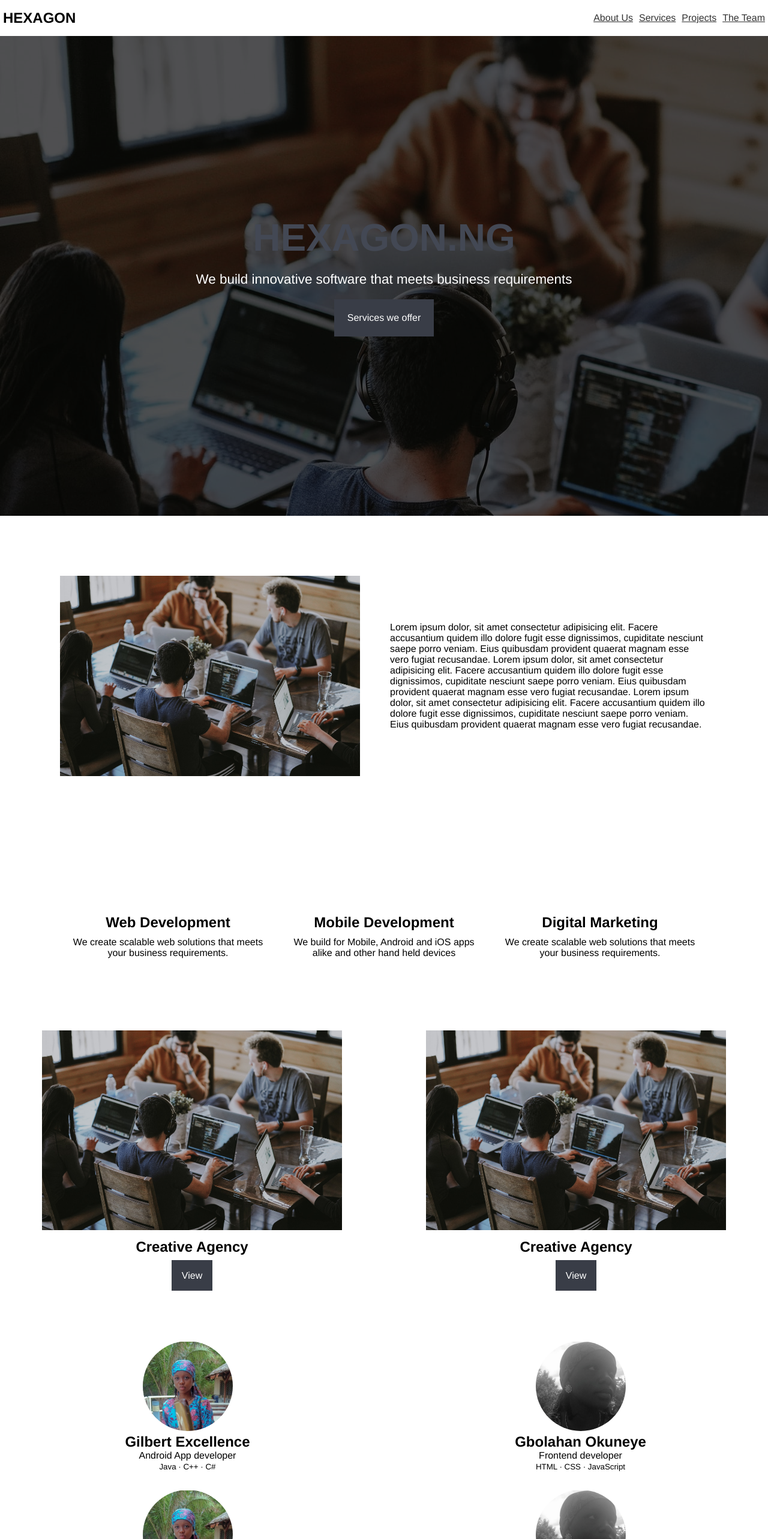
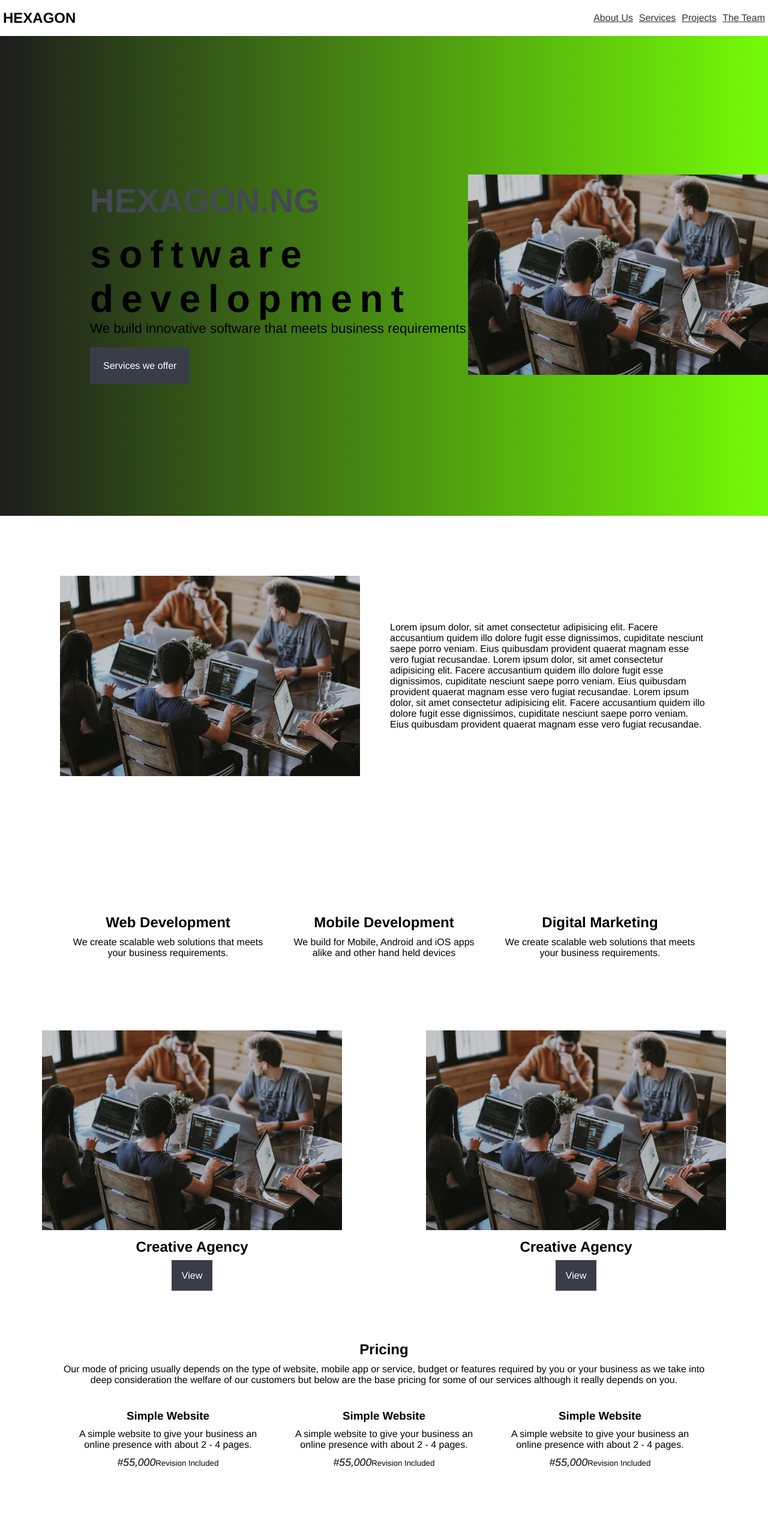
Before and after one commit to lekandev/hexagon.ng, a Vue app: page / in a window 1280 px wide. Shown: the top 2566 px of the page at 60% size. Built offline with nearby package versions, Linux system fonts and the light colour scheme.

Commit message:
dev up!!

```diff
--- a/src/App.vue
+++ b/src/App.vue
@@ -4,6 +4,7 @@
     <About />
     <Services />
     <Projects />
+    <Pricing />
     <Team />
     <Contact />
     <Footer />
@@ -16,6 +17,7 @@ import Hero from "./components/Hero.vue";
 import About from "./components/About.vue";
 import Services from "./components/Services.vue";
 import Projects from "./components/Projects.vue";
+import Pricing from "./components/Pricing.vue";
 import Team from "./components/Team.vue";
 import Contact from "./components/Contact.vue";
 import Footer from "./components/Footer.vue";
@@ -28,6 +30,7 @@ export default {
     About,
     Services,
     Projects,
+    Pricing,
     Team,
     Contact,
     Footer,
--- a/src/components/Contact.vue
+++ b/src/components/Contact.vue
@@ -37,6 +37,7 @@ export default {
     flex-direction: column;
 
     input {
+      background: rgb(116, 252, 6);
       width: 350px;
       height: 50px;
       margin-bottom: 40px;
--- a/src/components/Hero.vue
+++ b/src/components/Hero.vue
@@ -16,11 +16,18 @@
     </div>
 
     <div class="hero">
+      <div class="hero__left">
         <h1 class="hero__name">Hexagon.ng</h1>
+        <h3 class="hero__agency-name">software development</h3>
         <p class="hero__tagline">
           We build innovative software that meets business requirements
         </p>
         <a href="#" class="hero__link--button">Services we offer</a>
+      </div>
+
+      <div class="hero__right">
+        <img src="../assets/hero_bg.jpg" alt="" />
+      </div>
     </div>
   </div>
 </template>
@@ -60,25 +67,41 @@ nav {
 .hero {
   width: 100%;
   height: 100vh;
-  background: url("../assets/hero_bg.jpg") rgba($color: #000000, $alpha: 0.6);
-  background-blend-mode: multiply;
-  background-repeat: no-repeat;
+  background-image: linear-gradient(
+    to right,
+    rgb(29, 29, 29),
+    rgb(116, 252, 6)
+  );
+//   // background-blend-mode: multiply;
+//   // background-repeat: no-repeat;
   display: flex;
-  flex-direction: column;
-  justify-content: center;
+//   justify-content: center;
   align-items: center;
-  color: #fff;
+//   color: #fff;
+
+  .hero__left {
+    margin-left: 150px;
+    width: 50%;
+    // display: flex;
+    // flex-direction: column;
+//     justify-content: center;
+//     // align-items: center;
 
     .hero__name {
-    font-size: 4rem;
+      font-size: 3.5rem;
       text-transform: uppercase;
       margin-bottom: 20px;
       color: $text-color1;
     }
 
+    .hero__agency-name {
+      font-size: 4rem;
+      letter-spacing: .8rem;
+    }
+
     .hero__tagline {
       font-size: 1.4rem;
-    margin-bottom: 20px;
+      margin-bottom: 40px;
     }
 
     .hero__link--button {
@@ -95,24 +118,31 @@ nav {
     }
   }
 
-// media queries
-@media screen and (max-width: 640px) {
-  nav {
+  .hero__right {
+//     width: 40%;
 
-    .nav__items {
-      display: none;
+    img {
+      width: 500px;
+    }
   }
 }
 
-  .hero {
+// // media queries
+// @media screen and (max-width: 640px) {
+//   nav {
+//     .nav__items {
+//       display: none;
+//     }
+//   }
 
-    .hero__name {
-      font-size: 3rem;
-    }
+//   .hero {
+//     .hero__name {
+//       font-size: 3rem;
+//     }
 
-    .hero__tagline {
-      font-size: 1.2rem;
-    }
-  }
-}
+//     .hero__tagline {
+//       font-size: 1.2rem;
+//     }
+//   }
+// }
 </style>
--- a/src/components/Pricing.vue
+++ b/src/components/Pricing.vue
@@ -1,5 +1,45 @@
 <template>
-
+  <section class="pricing">
+    <h2>Pricing</h2>
+    <p>
+      Our mode of pricing usually depends on the type of website, mobile app or
+      service, budget or features required by you or your business as we take
+      into deep consideration the welfare of our customers but below are the base
+      pricing for some of our services although it really depends on you.
+    </p>
+    <div class="pricing__container">
+      <div class="pricing__price">
+        <h3>Simple Website</h3>
+        <p class="price__desc">
+          A simple website to give your
+          business an online presence
+          with about 2 - 4 pages.
+        </p>
+        <em class="price">#55,000</em>
+        <small>Revision Included</small>
+      </div>
+      <div class="pricing__price">
+        <h3>Simple Website</h3>
+        <p class="price__desc">
+          A simple website to give your
+          business an online presence
+          with about 2 - 4 pages.
+        </p>
+        <em class="price">#55,000</em>
+        <small>Revision Included</small>
+      </div>
+      <div class="pricing__price">
+        <h3>Simple Website</h3>
+        <p class="price__desc">
+          A simple website to give your
+          business an online presence
+          with about 2 - 4 pages.
+        </p>
+        <em class="price">#55,000</em>
+        <small>Revision Included</small>
+      </div>
+    </div>
+  </section>
 </template>
 
 <script>
@@ -8,4 +48,40 @@ export default {
 };
 </script>
 
-<style lang="scss" scoped></style>
+<style lang="scss" scoped>
+.pricing {
+  text-align: center;
+  margin: 100px;
+
+  h2 {
+    margin-bottom: 10px;
+  }
+
+  p {
+    margin-bottom: 20px;
+  }
+
+  .pricing__container {
+    display: grid;
+    grid-template-columns: repeat(auto-fit, minmax(240px, 1fr));
+
+    .pricing__price {
+      padding: 20px;
+      border-radius: 10px;
+
+      h3 {
+        margin-bottom: 10px;
+      }
+
+      .price__desc {
+        margin-bottom: 10px;
+      }
+
+      .price {
+        font-size: 1.1rem;
+        margin-bottom: 10px;
+      }
+    }
+  }
+}
+</style>
```
Also changed, not shown: src/components/Testimonials.vue (added, +13 -0 lines). Lines whose indentation alone changed are shown as unchanged.
